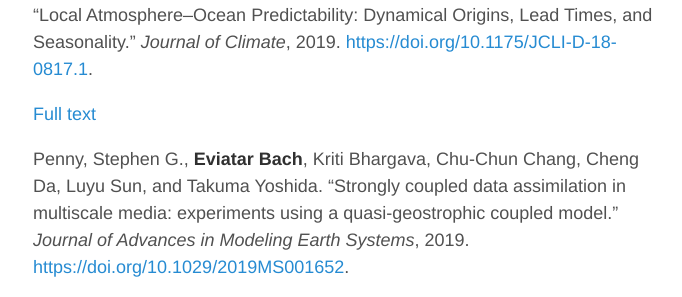
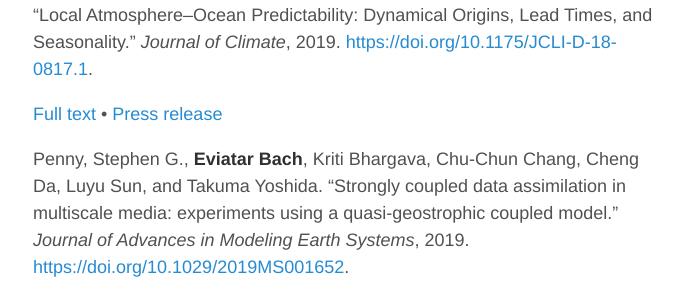
Before and after one commit to eviatarbach/website_old, a Jekyll site: the page built from publications.md, in a window 1280 px wide. Shown: the part 285-582 px from the top of the page, without its empty margins (292-974 px from the left). Built offline with Jekyll 4.4.1, drawn with Linux system fonts in a browser that asks for light colours; comment, search, counter and statistics services are not loaded.

Commit message:
Update publications.md

```diff
--- a/publications.md
+++ b/publications.md
@@ -11,7 +11,7 @@
 
 **Bach, Eviatar**, Safa Motesharrei, Eugenia Kalnay, and Alfredo Ruiz-Barradas. “Local Atmosphere–Ocean Predictability: Dynamical Origins, Lead Times, and Seasonality.” *Journal of Climate*, 2019. [https://doi.org/10.1175/JCLI-D-18-0817.1](https://doi.org/10.1175/JCLI-D-18-0817.1).
 
-[Full text](https://journals.ametsoc.org/doi/pdf/10.1175/JCLI-D-18-0817.1)
+[Full text](https://journals.ametsoc.org/doi/pdf/10.1175/JCLI-D-18-0817.1) • [Press release](https://umdrightnow.umd.edu/news/new-statistical-method-delivers-first-comprehensive-global-picture-mutual-prediction-atmosphere)
 
 <script type="text/javascript" src="https://d1bxh8uas1mnw7.cloudfront.net/assets/embed.js"></script><div class="altmetric-embed" data-badge-type="donut" data-altmetric-id="61535555" />
 
```
